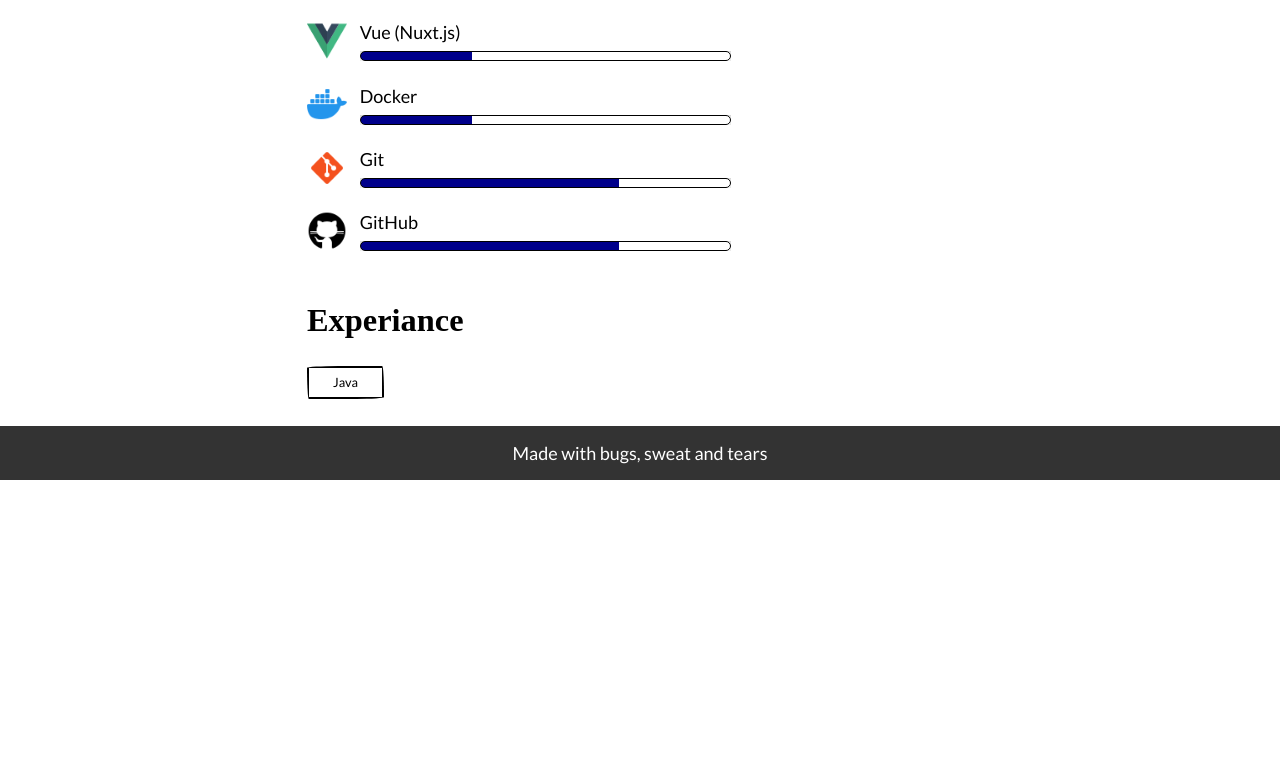
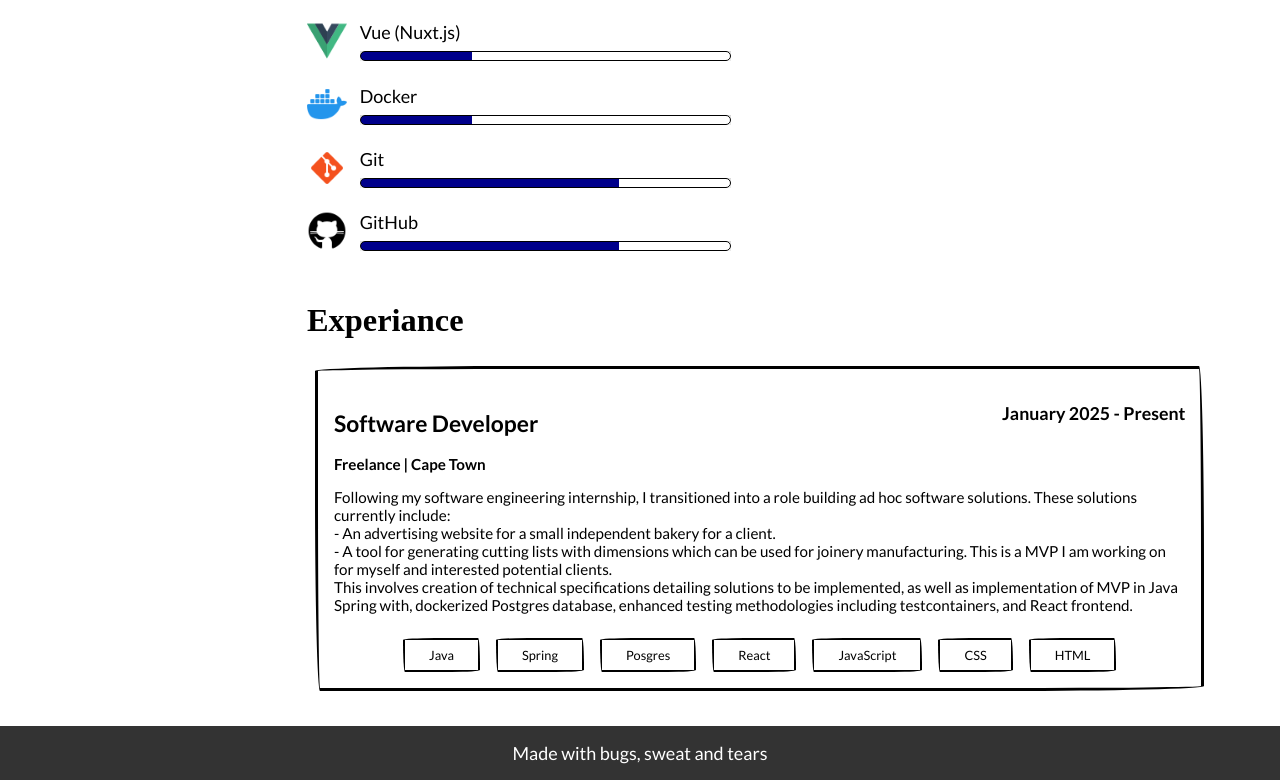
Before and after one commit to Natia-bit/personal-website, a Next.js app: page / in a window 1280 px wide. Shown: the part 1173-1953 px from the top of the page. Before the commit the page ends 1653 px from the top, so only its background shows below. Built offline with nearby package versions, Linux system fonts and the light colour scheme; a web font is replaced by a local one.

Commit message:
work experiance main card

```diff
--- a/src/app/page.js
+++ b/src/app/page.js
@@ -4,7 +4,7 @@ import styles from "./page.module.css";
 import SkillSlider from "@/components/SkillSlider";
 import Image from "next/image";
 import MagneticClipImage from "@/components/MagneticClipImage";
-import TechnologiesUsed from "@/components/TechnologiesUsed";
+import ExperianceDisplay from "@/components/ExperianceDisplay";
 
 const skillData = [
   { skillName: "Java", skillLevel: "6", iconSrc: "/skills/java.png" },
@@ -36,6 +36,31 @@ const skillData = [
   { skillName: "Docker", skillLevel: "3", iconSrc: "/skills/docker.png" },
   { skillName: "Git", skillLevel: "7", iconSrc: "/skills/git.png" },
   { skillName: "GitHub", skillLevel: "7", iconSrc: "/skills/github.png" },
+];
+
+const workExperiance = [
+  {
+    startDate: "January 2025",
+    endDate: "Present",
+    jobTitle: "Software Developer",
+    location: "Cape Town",
+    company: "Freelance",
+    techUsed: [
+      "Java",
+      "Spring",
+      "Posgres",
+      "React",
+      "JavaScript",
+      "CSS",
+      "HTML",
+    ],
+    description: [
+      "Following my software engineering internship, I transitioned into a role building ad hoc software solutions. These solutions currently include: ",
+      " - An advertising website for a small independent bakery for a client.",
+      " - A tool for generating cutting lists with dimensions which can be used for joinery manufacturing. This is a MVP I am working on for myself and interested potential clients.",
+      "This involves creation of technical specifications detailing solutions to be implemented, as well as implementation of MVP in Java Spring with, dockerized Postgres database, enhanced testing methodologies including testcontainers, and React frontend.",
+    ],
+  },
 ];
 
 export default function Home() {
@@ -109,7 +134,10 @@ export default function Home() {
 
       <section id="experience">
         <ContentDisplay title={"Experiance"} />
-        <TechnologiesUsed skillName="Java"></TechnologiesUsed>
+
+        {workExperiance.map((job, idx) => (
+          <ExperianceDisplay key={idx} {...job} />
+        ))}
       </section>
     </div>
   );
--- /dev/null
+++ b/src/components/ExperianceDisplay.js
@@ -0,0 +1,39 @@
+import TechnologiesUsed from "./TechnologiesUsed";
+import styles from "./ExperianceDisplay.module.css";
+
+export default function ExperianceDisplay({
+  jobTitle,
+  company,
+  startDate,
+  endDate,
+  location,
+  techUsed,
+  description = [],
+}) {
+  return (
+    <div className={styles.experianceContainer}>
+      <div className={styles.mainHeader}>
+        <h2>{jobTitle}</h2>
+        <h3>
+          {startDate} - {endDate}
+        </h3>
+      </div>
+      <p className={styles.details}>
+        <span>{company}</span>
+        <span> | </span>
+        <span> {location}</span>
+      </p>
+      <ul className={styles.description}>
+        {description.map((item, idx) => (
+          <li key={idx}>{item}</li>
+        ))}
+      </ul>
+
+      <div className={styles.techUsed}>
+        {techUsed.map((skill, idx) => (
+          <TechnologiesUsed key={idx} skillName={skill} />
+        ))}
+      </div>
+    </div>
+  );
+}
--- /dev/null
+++ b/src/components/ExperianceDisplay.module.css
@@ -0,0 +1,42 @@
+.experianceContainer {
+  border: 3px solid black;
+  width: 90%;
+  height: auto;
+  margin: 0.5rem;
+  border-radius: 200px 5px 200px 5px / 5px 200px 5px 200px;
+  font-size: 0.95rem;
+  padding: 1rem;
+}
+
+.mainHeader {
+  display: flex;
+  justify-content: space-between;
+  align-items: center;
+}
+
+.mainHeader h2 {
+  margin-bottom: 0;
+}
+
+.details {
+  font-weight: 700;
+  margin-top: 0.8rem;
+}
+
+.description {
+  list-style: none;
+  padding-left: 0;
+  padding-bottom: 1.5rem;
+  margin: 0;
+}
+.description li {
+  margin-left: 0;
+  padding-left: 0;
+  text-indent: 0;
+}
+
+.techUsed {
+  display: flex;
+  flex-direction: row;
+  justify-content: center;
+}
--- a/src/components/TechnologiesUsed.module.css
+++ b/src/components/TechnologiesUsed.module.css
@@ -17,6 +17,8 @@
   border-bottom-right-radius: 225px 15px;
   border-top-left-radius: 255px 15px;
   border-top-right-radius: 15px 225px;
+  margin-left: 0.5rem;
+  margin-right: 0.5rem;
   /* transition: all 235ms ease-in-out; */
   /* touch-action: manipulation; */
 }
```
